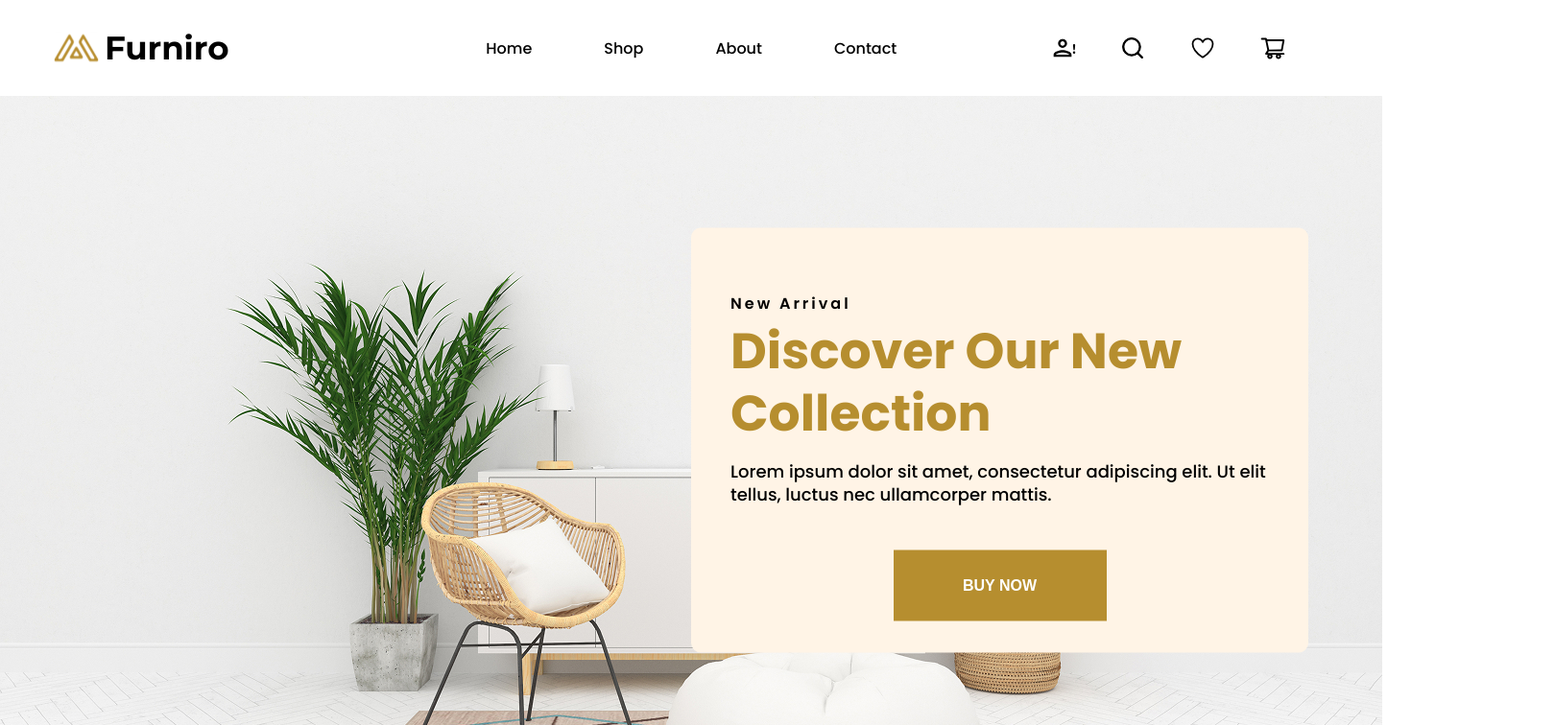
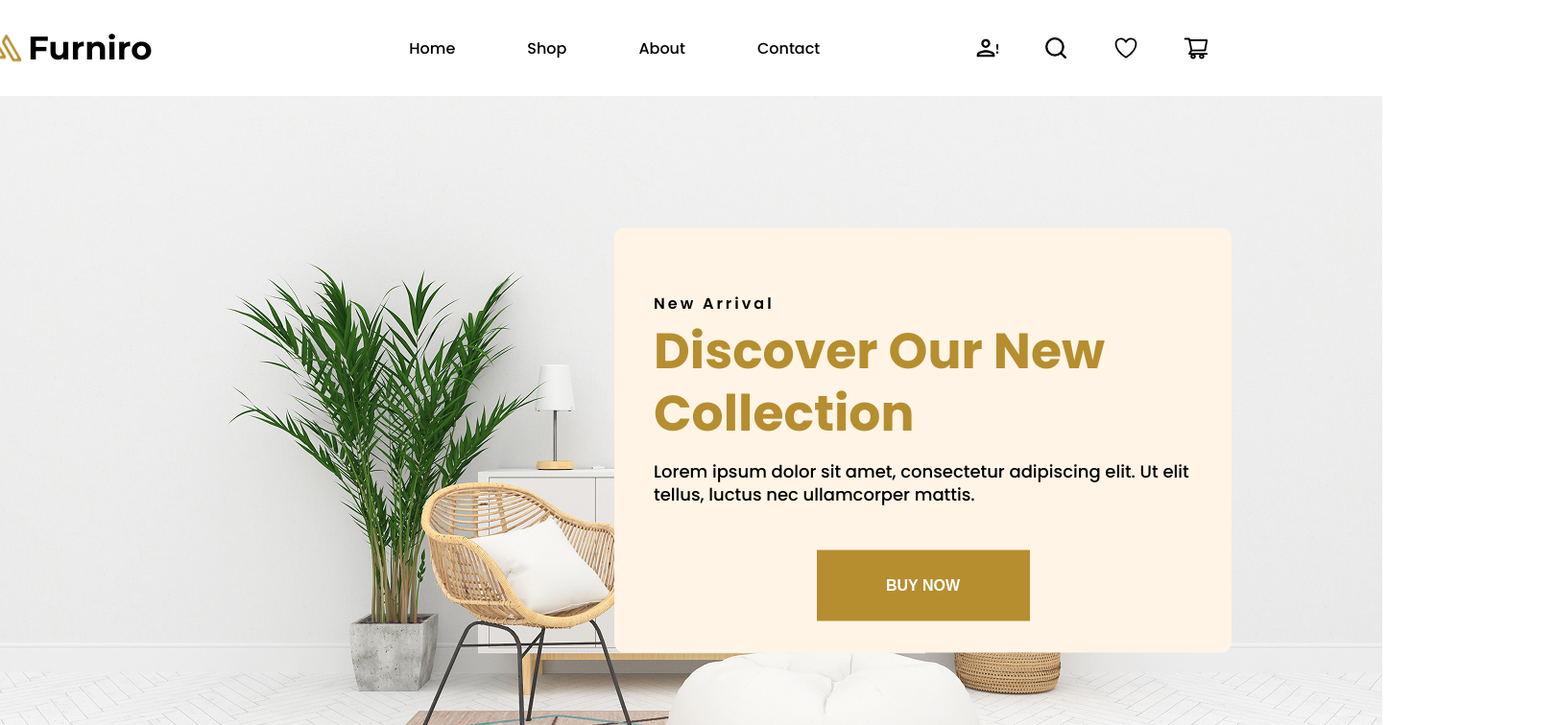
Before and after one commit to Hannalysis/furniture-site-implementation, a React (Vite) app: page / in a window 1280 px wide. Shown: the top 756 px of the page at 96% size, 1620 px wide, since content can reach past the window. Built offline with nearby package versions, Linux system fonts and the light colour scheme.

Commit message:
styling: Removed redundant styling properties

```diff
--- a/src/Layout/Layout.module.css
+++ b/src/Layout/Layout.module.css
@@ -2,6 +2,10 @@
     display: grid;
     box-sizing: border-box;
     grid-template-columns: 1fr;
+}
+
+.contentContainer, .wideContainer {
+    width: 100%;
 }
 
 @media (min-width: 768px) {
@@ -17,6 +21,17 @@
         grid-template-columns: repeat(12, 1fr);
         gap: 30px;
     }
+    }
+
+@media (min-width: 1240px) {
+
+    .contentContainer {
+        max-width: 1240px;
+        margin: 0 auto;
+    }
+}
+
+@media (min-width: 1440px) {
 
     .contentContainer {
         max-width: 1240px;
@@ -27,4 +42,4 @@
         max-width: 1440px;
         margin: 0 auto;
     }
-    }
+}
--- a/src/components/Footer/Footer.module.css
+++ b/src/components/Footer/Footer.module.css
@@ -2,7 +2,6 @@
     --inputAndSubHeight: 24px;
     justify-items: center;
     align-content: center;
-    width: 100%;
     width: 100%;
     height: 505px;
     border-top: 1px solid var(--layout-subtext-colour);
--- a/src/index.css
+++ b/src/index.css
@@ -29,7 +29,6 @@ body {
   background: var(--bg);
   color: var(--layout-text-colour);
   font-family: var(--font-main-poppins);
-  display: flex;
 }
 
 main {
@@ -42,11 +41,3 @@ main {
 main > section {
   width: 100%;
 }
-
-@media (min-width: 1441px) {
-
-  body {
-    justify-content: center;
-  }
-
-  }
--- a/src/pages/Home/HashtagShare/HashtagShare.module.css
+++ b/src/pages/Home/HashtagShare/HashtagShare.module.css
@@ -23,7 +23,6 @@
     justify-content: center;
     align-items: center;
     margin-top: -28px;
-    width: 1799px;
 }
 
 .shareImagesLeftContainer, .shareImagesRightContainer
```
